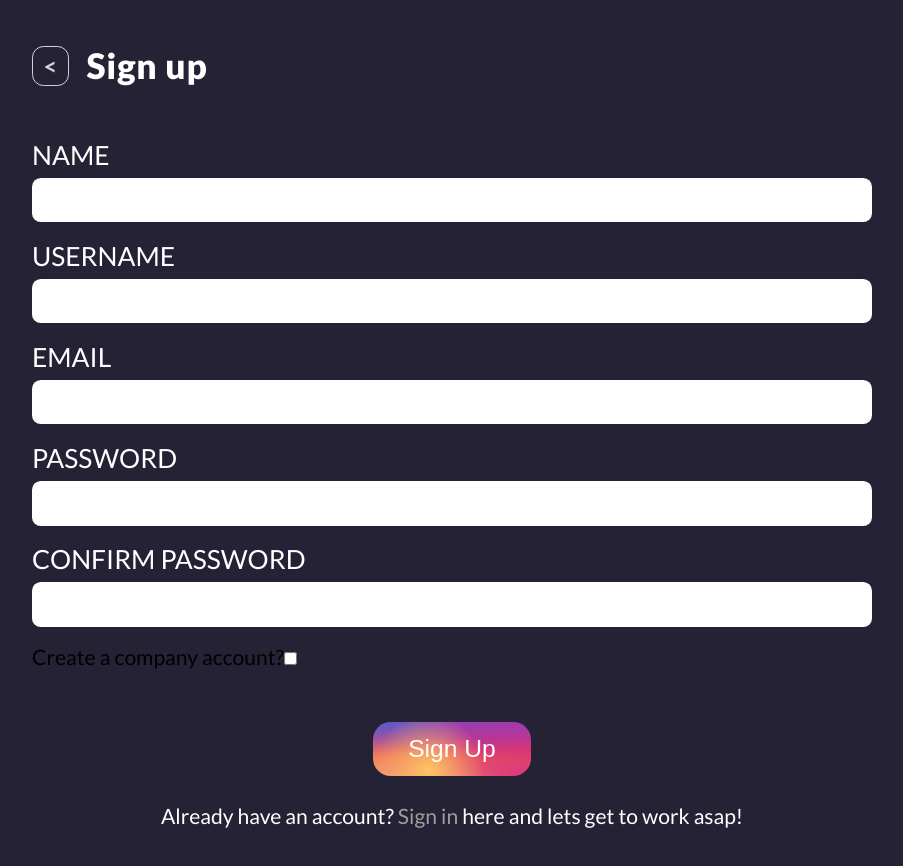
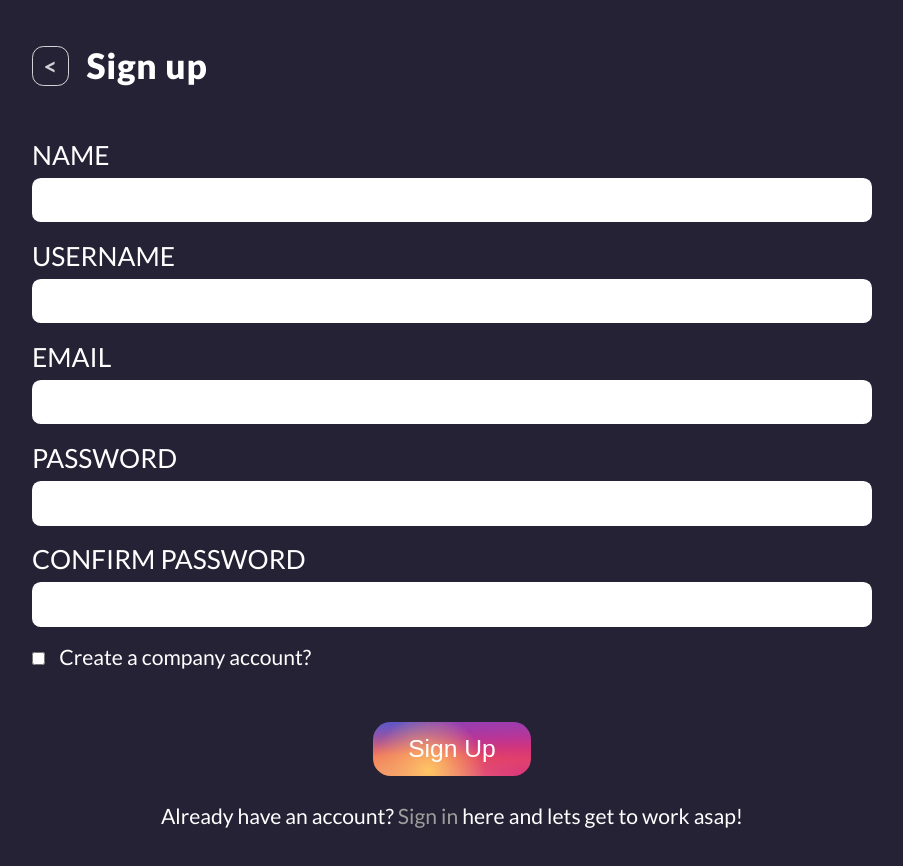
Before and after one commit to frostzt/weeee, a Next.js app in the folder frontend/: page /auth in a window 1280 px wide. Shown: the top 866 px of the page, without its empty margins (188-1091 px from the left). Built offline with nearby package versions, Linux system fonts and the light colour scheme; no server answers; grey boxes are pictures that could not be loaded.

Commit message:
implementing company signin

```diff
--- a/frontend/GraphQLQueries/userQueries.ts
+++ b/frontend/GraphQLQueries/userQueries.ts
@@ -10,6 +10,7 @@ export const getUserQuery = gql`
       email
       bio
       username
+      accountType
       picture
       updatedAt
       createdAt
@@ -33,6 +34,7 @@ export const updateUserMutation = gql`
       email
       age
       bio
+      accountType
       username
       picture
       createdAt
@@ -56,6 +58,7 @@ export const signInUserQuery = gql`
         picture
         updatedAt
         createdAt
+        accountType
         companyOrOrganization {
           id
           name
--- a/frontend/components/Auth/SignInForm/SignInForm.module.scss
+++ b/frontend/components/Auth/SignInForm/SignInForm.module.scss
@@ -36,6 +36,10 @@
       }
     }
 
+    .checkbox {
+      color: white;
+    }
+
     .btns {
       margin: 0 auto;
       margin-top: 6rem;
--- a/frontend/components/Auth/SignInForm/SignInForm.tsx
+++ b/frontend/components/Auth/SignInForm/SignInForm.tsx
@@ -5,6 +5,7 @@ import styles from './SignInForm.module.scss';
 
 // Components
 import { Button } from '../../Button/Button';
+import Checkbox from 'components/Checkbox/Checkbox';
 
 interface Props {
   creatingAccount: boolean;
@@ -17,6 +18,10 @@ const SignInForm: React.FC<Props> = ({ creatingAccount, switchHandler }) => {
   const [isCompany, setIsCompany] = useState<boolean>(false);
 
   const { signIn } = useContext(AuthContext);
+
+  const handleChangeIsCompany = () => {
+    setIsCompany((prev) => !prev);
+  };
 
   return (
     <div className={styles.container}>
@@ -39,6 +44,13 @@ const SignInForm: React.FC<Props> = ({ creatingAccount, switchHandler }) => {
             name="password"
           />
         </div>
+        <Checkbox
+          className={styles.checkbox}
+          label="Is this a company account?"
+          name="companySignIn"
+          currentState={isCompany}
+          handler={handleChangeIsCompany}
+        />
         <div className={styles.btns}>
           <Button extraClass={styles.signup} handler={(e: Event) => signIn(e, { email, password }, isCompany)}>
             Sign In
--- a/frontend/components/Auth/SignUpForm/SignUpForm.module.scss
+++ b/frontend/components/Auth/SignUpForm/SignUpForm.module.scss
@@ -4,6 +4,10 @@
   .form {
     & > *:first-child {
       margin-top: 6rem;
+    }
+
+    .checkbox {
+      color: #fff;
     }
 
     .group {
--- a/frontend/components/Auth/SignUpForm/SignUpForm.tsx
+++ b/frontend/components/Auth/SignUpForm/SignUpForm.tsx
@@ -36,6 +36,7 @@ const SignUpForm: React.FC<Props> = ({ creatingAccount, switchHandler }) => {
           </label>
           <input value={name} onChange={(e) => setName(e.target.value)} className={styles.group__input} type="text" name="name" />
         </div>
+        {!isCompany && (
           <div className={styles.group}>
             <label title="Username" className={styles.group__label} htmlFor="username">
               Username
@@ -48,6 +49,7 @@ const SignUpForm: React.FC<Props> = ({ creatingAccount, switchHandler }) => {
               name="username"
             />
           </div>
+        )}
         <div className={styles.group}>
           <label title="Email" className={styles.group__label} htmlFor="email">
             Email
@@ -78,7 +80,13 @@ const SignUpForm: React.FC<Props> = ({ creatingAccount, switchHandler }) => {
             name="cpassword"
           />
         </div>
-        <Checkbox label="Create a company account?" name="isCompanySignup" currentState={isCompany} handler={handleIsCompany} />
+        <Checkbox
+          className={styles.checkbox}
+          label="Create a company account?"
+          name="isCompanySignup"
+          currentState={isCompany}
+          handler={handleIsCompany}
+        />
         <div title="Signup button" className={styles.btns}>
           <Button
             extraClass={styles.signup}
--- a/frontend/components/Checkbox/Checkbox.module.scss
+++ b/frontend/components/Checkbox/Checkbox.module.scss
@@ -1,2 +1,7 @@
 .container {
+  .check {
+    width: 1.5rem;
+    height: 1.5rem;
+    margin-right: 1.6rem;
+  }
 }
--- a/frontend/components/Checkbox/Checkbox.tsx
+++ b/frontend/components/Checkbox/Checkbox.tsx
@@ -15,8 +15,8 @@ interface Props {
 const Checkbox: React.FC<Props> = ({ handler, currentState, className, name, label }) => {
   return (
     <div className={cx([styles.container, className || null])}>
+      <input className={styles.check} type="checkbox" name={name} checked={currentState} onChange={handler} />
       {label?.trim() ? <label htmlFor={name}>{label}</label> : null}
-      <input type="checkbox" name={name} checked={currentState} onChange={handler} />
     </div>
   );
 };
--- a/frontend/contexts/AuthContext/Auth.context.tsx
+++ b/frontend/contexts/AuthContext/Auth.context.tsx
@@ -61,7 +61,7 @@ export const AuthProvider = ({ children }: ProviderProps) => {
   }, []);
 
   // Register
-  const signUp = async (event: Event, credentials: SignUpProps) => {
+  const signUp = async (event: Event, credentials: SignUpProps, isCompany: boolean) => {
     event.preventDefault();
     const { name, username, email, password, confirmPassword } = credentials;
 
@@ -74,7 +74,7 @@ export const AuthProvider = ({ children }: ProviderProps) => {
     try {
       const res = await axios.post(
         `${NEXT_URL}/api/auth/signup`,
-        { name, username, email, password },
+        { name, username, email, password, isCompany },
         {
           headers: {
             'Content-Type': 'application/json',
```
Also changed, not shown: frontend/GraphQLQueries/companyQueries.ts (added, +14 -0 lines), frontend/pages/api/auth/signup.ts (+15 -6 lines), 2 other files (tests, documents, lock files or other folders). Lines whose indentation alone changed are shown as unchanged.
